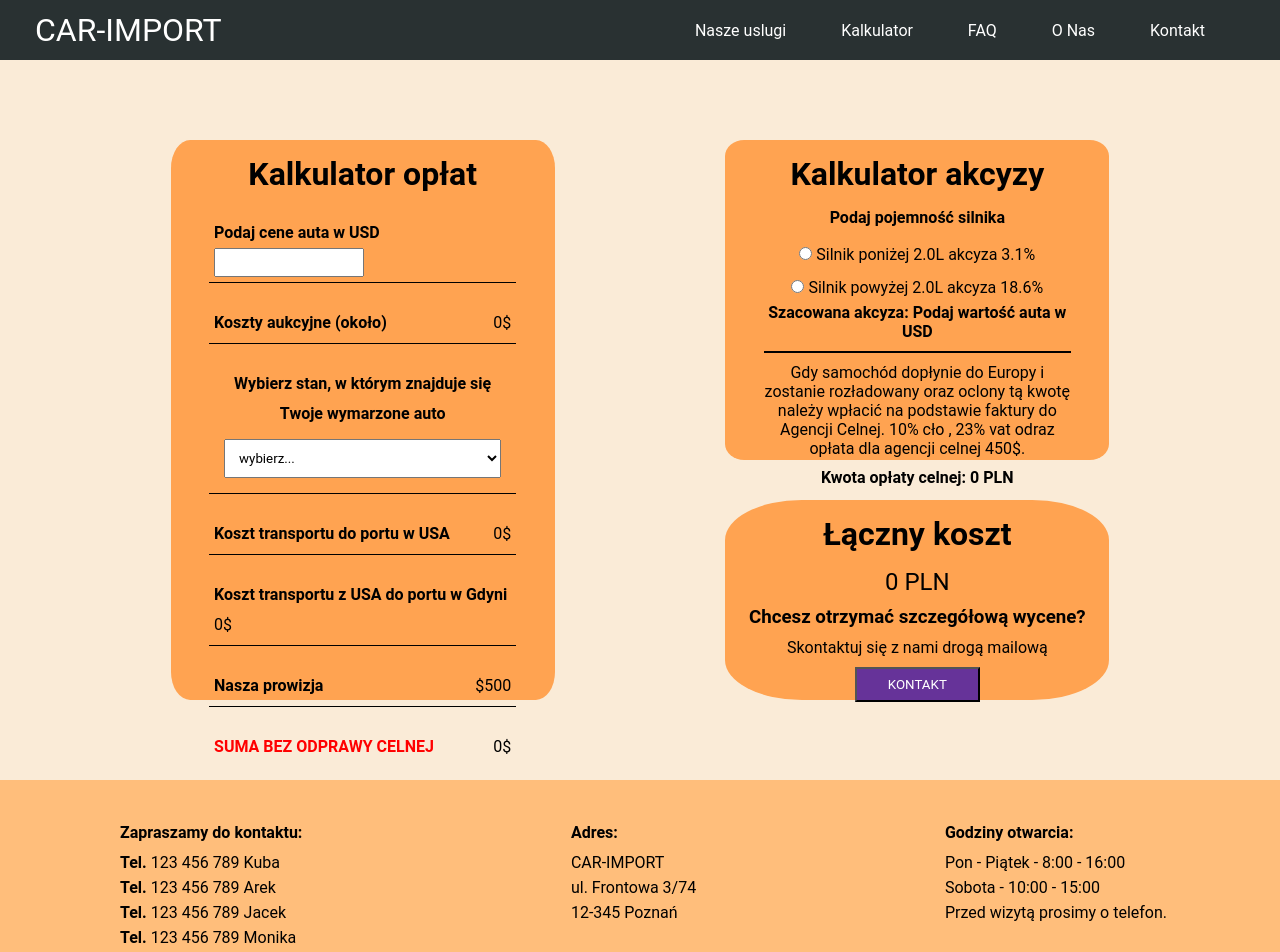
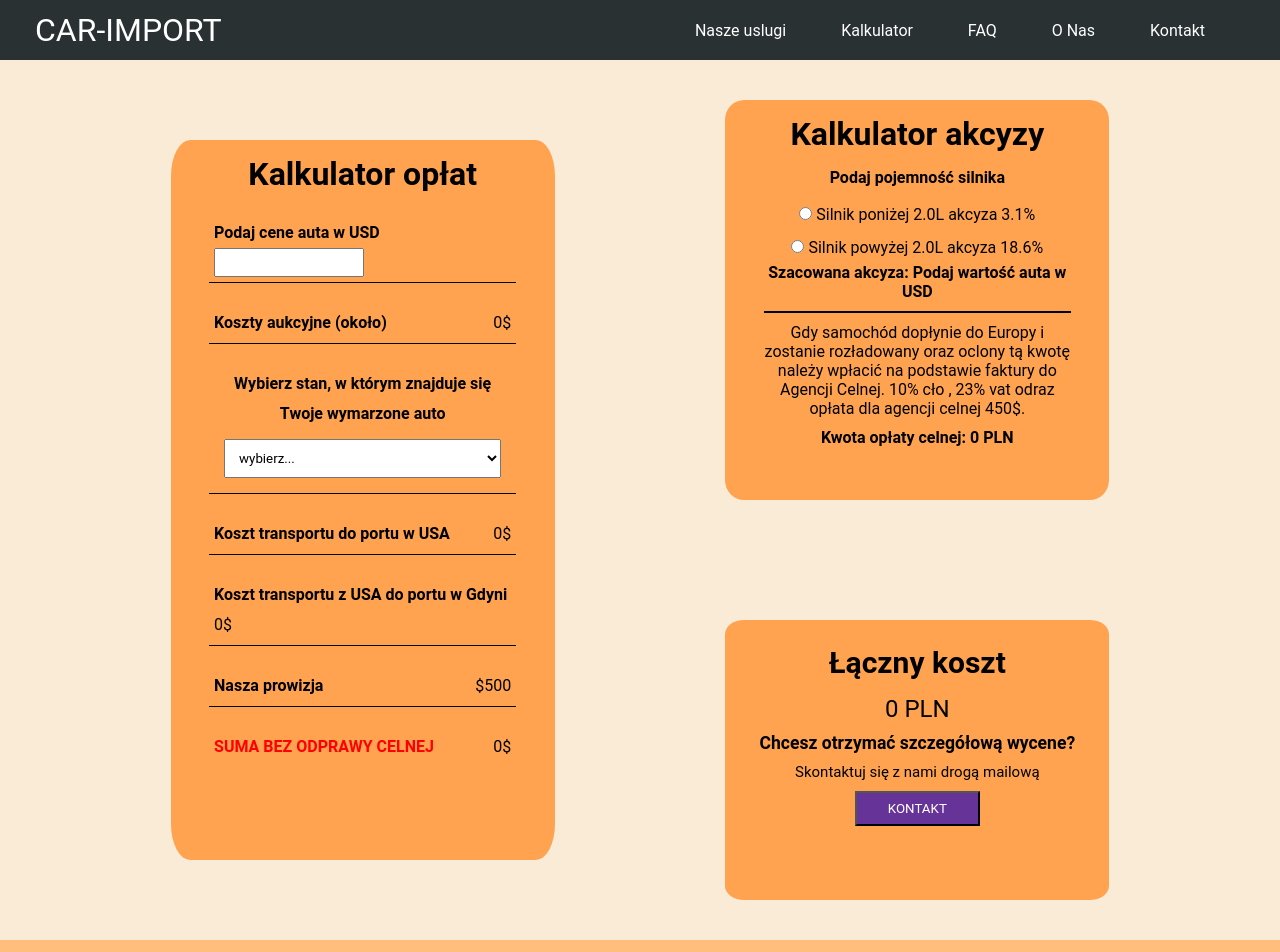
Before and after one commit to PatrykRyczek/carimport-app, a React (Create React App) app: page /kalkulator in a window 1280 px wide. Shown: the top 952 px of the page. Built offline with nearby package versions, Linux system fonts and the light colour scheme; no server answers.

Commit message:
media calculator

```diff
--- a/src/Components/Footer/Footer.js
+++ b/src/Components/Footer/Footer.js
@@ -1,10 +1,11 @@
 import React from "react";
-import { Container, Bottom, Contact } from "./Footer.styles";
+import { Container, Bottom, Contact, Info } from "./Footer.styles";
 
 export const Footer = () => {
   return (
     <Container>
       <Contact>
+        <Info>
           <ul>
             <li>
               <strong>Zapraszamy do kontaktu:</strong>
@@ -25,8 +26,8 @@ export const Footer = () => {
               <b>Tel.</b> 123 456 789 Rafał
             </li>
           </ul>
-      </Contact>
-      <Contact>
+        </Info>
+        <Info>
           <ul>
             <li>
               <strong>Adres:</strong>
@@ -35,8 +36,8 @@ export const Footer = () => {
             <li>ul. Frontowa 3/74</li>
             <li>12-345 Poznań</li>
           </ul>
-      </Contact>
-      <Contact>
+        </Info>
+        <Info>
           <ul>
             <li>
               <strong>Godziny otwarcia:</strong>
@@ -45,6 +46,7 @@ export const Footer = () => {
             <li>Sobota - 10:00 - 15:00</li>
             <li>Przed wizytą prosimy o telefon.</li>
           </ul>
+        </Info>
       </Contact>
       <Bottom>
         <h2>
--- a/src/Components/Footer/Footer.styles.js
+++ b/src/Components/Footer/Footer.styles.js
@@ -2,7 +2,7 @@ import styled from "styled-components";
 
 export const Container = styled.div`
   display: flex;
-  height: 30vh;
+  height: 25vh;
   background-color: #ffbe7bff;
   padding-top: 40px;
   flex-wrap: wrap;
@@ -34,20 +34,54 @@ export const Container = styled.div`
     margin-bottom: 5px;
   }
 
+  @media (max-width: 1200px) {
+    height: 30vh;
+  }
+
+  @media (max-width: 1000px) {
+    height: 35vh;
+  }
+
   @media (max-width: 800px) {
+    height: 70vh;
+  }
+
+  @media (max-width: 400px) {
     height: 80vh;
   }
 `;
 
 export const Contact = styled.div`
   display: flex;
+  width: 100%;
   justify-content: space-evenly;
-  width: 33%;
+
+  @media (max-width: 800px) {
+    width: 40%;
+    margin: 0 auto;
+    flex-direction: column;
+  }
+
+  @media (max-width: 600px) {
+    width: 50%;
+  }
+
+  @media (max-width: 400px) {
+    width: 80%;
+  }
+`;
+
+export const Info = styled.div`
+  display: flex;
+  width: 20%;
+
+  @media (max-width: 1000px) {
+    width: 25%;
+  }
 
   @media (max-width: 800px) {
     width: 100%;
-    margin: 0 33%;
-    justify-content: flex-start;
+    padding-bottom: 20px;
   }
 `;
 
--- a/src/Components/Home/Info/Info.styles.js
+++ b/src/Components/Home/Info/Info.styles.js
@@ -7,6 +7,7 @@ export const Container = styled.div`
   display: flex;
   flex-direction: row;
   flex-wrap: wrap;
+  padding-bottom: 20px;
   justify-content: center;
   background-image: url(${flag});
   background-repeat: no-repeat;
@@ -43,18 +44,26 @@ export const Container = styled.div`
   }
 
   @media (max-width: 1060px) {
-    height: 200vh;
+    height: 225vh;
     flex-direction: column;
     flex-wrap: nowrap;
     justify-content: flex-start;
   }
 
   @media (max-width: 500px) {
-    height: 275vh;
+    height: 300vh;
   }
 
-  @media (max-width: 350px) {
-    height: 300vh;
+  @media (max-width: 400px) {
+    height: 325vh;
+  }
+
+  @media (max-width: 320px) {
+    height: 375vh;
+  }
+
+  @media (max-width: 300px) {
+    height: 400vh;
   }
 `;
 export const Header = styled.div`
@@ -86,7 +95,7 @@ export const Infobox = styled.div`
   }
 
   @media (max-width: 1200px) {
-    max-width: 28%;
+    max-width: 31%;
     height: 80%;
   }
 
--- a/src/Components/Home/Mid/Mid.styles.js
+++ b/src/Components/Home/Mid/Mid.styles.js
@@ -17,35 +17,36 @@ export const Container = styled.div`
     background-image: url(${imgS});
     background-position: center bottom;
     background-size: 80%;
-    height: 70vh;
+    height: 75vh;
   }
 
   @media (max-width: 800px) {
-    background-image: url(${imgS});
-    background-position: center bottom;
     background-size: 75%;
+    height: 65vh;
+  }
+
+  @media (max-width: 700px) {
+    background-size: 80%;
+    height: 60vh;
+  }
+
+  @media (max-width: 600px) {
+    background-size: 100%;
+    height: 50vh;
+  }
+
+  @media (max-width: 600px) {
+    background-size: 100%;
+    height: 60vh;
+  }
+
+  @media (max-width: 500px) {
+    background-size: 100%;
     height: 55vh;
   }
 
-  @media (max-width: 700px) {
-    background-image: url(${imgS});
-    background-position: center bottom;
-    background-size: 85%;
-    height: 55vh;
-  }
-
-  @media (max-width: 600px) {
-    background-image: url(${imgS});
-    background-position: center bottom;
-    background-size: 80%;
+  @media (max-width: 400px) {
     height: 45vh;
-  }
-
-  @media (max-width: 400px) {
-    background-image: url(${imgS});
-    background-position: center bottom;
-    background-size: 100%;
-    height: 40vh;
   }
 `;
 export const Motto = styled.div`
@@ -72,9 +73,6 @@ export const Motto = styled.div`
   }
 
   @media (max-width: 1000px) {
-    position: static;
-    text-align: center;
-
     h1 {
       margin-top: 25px;
       font-size: 24px;
@@ -83,6 +81,10 @@ export const Motto = styled.div`
     h2 {
       font-size: 20px;
     }
+  }
+  @media (max-width: 800px) {
+    position: static;
+    text-align: center;
   }
 
   @media (max-width: 600px) {
--- a/src/Components/Nav/Nav-bar.styles.js
+++ b/src/Components/Nav/Nav-bar.styles.js
@@ -45,6 +45,7 @@ export const LeftNav = styled.div`
     font-size: 1.25rem;
   }
   @media (max-width: 400px) {
+    width: 70%;
     font-size: 1rem;
   }
 `;
--- a/src/Components/Side/Calculator/Calculator.js
+++ b/src/Components/Side/Calculator/Calculator.js
@@ -309,6 +309,30 @@ export const Container = styled.div`
   h1 {
     margin: 15px 0;
   }
+
+  @media (max-width: 1400px) {
+    height: 110vh;
+  }
+
+  @media (max-width: 1000px) {
+    padding-top: 50px;
+    flex-direction: column;
+    flex-wrap: nowrap;
+    height: 160vh;
+  }
+
+  @media (max-width: 800px) {
+    height: 175vh;
+  }
+
+  @media (max-width: 500px) {
+    height: 200vh;
+  }
+
+  @media (max-width: 400px) {
+    padding-top: 50px;
+    height: 225vh;
+  }
 `;
 
 const Left = styled.div`
@@ -351,6 +375,39 @@ const Left = styled.div`
     max-width: 150px;
     padding: 5px 10px;
   }
+
+  @media (max-width: 1400px) {
+    height: 90vh;
+    font-size: 16px;
+  }
+
+  @media (max-width: 1200px) {
+    height: 100vh;
+    font-size: 14px;
+  }
+
+  @media (max-width: 1000px) {
+    height: 75vh;
+    width: 50%;
+  }
+
+  @media (max-width: 800px) {
+    height: 80vh;
+    width: 70%;
+    font-size: 13px;
+  }
+
+  @media (max-width: 500px) {
+    height: 95vh;
+    font-size: 12px;
+    width: 80%;
+  }
+
+  @media (max-width: 400px) {
+    height: 120vh;
+    font-size: 12px;
+    width: 80%;
+  }
 `;
 
 const Right = styled.div`
@@ -360,6 +417,39 @@ const Right = styled.div`
   justify-content: space-between;
   height: 70vh;
   width: 30%;
+
+  @media (max-width: 1400px) {
+    height: 90vh;
+    font-size: 16px;
+  }
+
+  @media (max-width: 1400px) {
+    height: 100vh;
+    font-size: 14px;
+  }
+
+  @media (max-width: 1000px) {
+    height: 80vh;
+    justify-content: space-evenly;
+    width: 50%;
+  }
+
+  @media (max-width: 800px) {
+    width: 70%;
+    height: 90vh;
+  }
+
+  @media (max-width: 500px) {
+    font-size: 12px;
+    width: 80%;
+  }
+
+  @media (max-width: 400px) {
+    height: 120vh;
+    justify-content: space-evenly;
+    font-size: 12px;
+    width: 80%;
+  }
 `;
 
 const Up = styled.div`
@@ -386,13 +476,42 @@ const Up = styled.div`
   p {
     margin: 10px 0;
   }
+
+  @media (max-width: 1400px) {
+    height: 50vh;
+    font-size: 16px;
+  }
+
+  @media (max-width: 1200px) {
+    height: 55vh;
+    font-size: 15px;
+  }
+
+  @media (max-width: 1000px) {
+    height: 40vh;
+    font-size: 13px;
+  }
+
+  @media (max-width: 800px) {
+    height: 45vh;
+    font-size: 13px;
+  }
+
+  @media (max-width: 500px) {
+    height: 50vh;
+  }
+
+  @media (max-width: 400px) {
+    height: 60vh;
+    font-size: 13px;
+  }
 `;
 
 const Down = styled.div`
   background-color: #ffa351ff;
   height: 25vh;
   width: 100%;
-  border-radius: 20%;
+  border-radius: 5%;
 
   span {
     font-size: 24px;
@@ -416,4 +535,24 @@ const Down = styled.div`
     background-color: aquamarine;
     color: black;
   }
+
+  @media (max-width: 1400px) {
+    height: 35vh;
+    font-size: 16px;
+  }
+
+  @media (max-width: 1400px) {
+    padding: 10px 0;
+    height: 35vh;
+    font-size: 15px;
+  }
+
+  @media (max-width: 1000px) {
+    height: 30vh;
+    font-size: 13px;
+  }
+
+  @media (max-width: 500px) {
+    height: 35vh;
+  }
 `;
--- a/src/Components/Side/Faq/Faq.styles.js
+++ b/src/Components/Side/Faq/Faq.styles.js
@@ -8,6 +8,46 @@ export const Container = styled.div`
   h1 {
     text-align: center;
     padding: 50px 0;
+  }
+
+  @media screen and (max-width: 1600px) {
+    height: 120vh;
+  }
+
+  @media screen and (max-width: 1400px) {
+    height: 145vh;
+  }
+
+  @media screen and (max-width: 1200px) {
+    height: 150vh;
+  }
+
+  @media screen and (max-width: 1000px) {
+    height: 175vh;
+  }
+
+  @media screen and (max-width: 700px) {
+    height: 190vh;
+  }
+
+  @media screen and (max-width: 600px) {
+    height: 200vh;
+  }
+
+  @media screen and (max-width: 550px) {
+    height: 210vh;
+  }
+
+  @media screen and (max-width: 500px) {
+    height: 225vh;
+  }
+
+  @media screen and (max-width: 400px) {
+    height: 250vh;
+  }
+
+  @media screen and (max-width: 350px) {
+    height: 280vh;
   }
 `;
 
```
Lines whose indentation alone changed are shown as unchanged.
